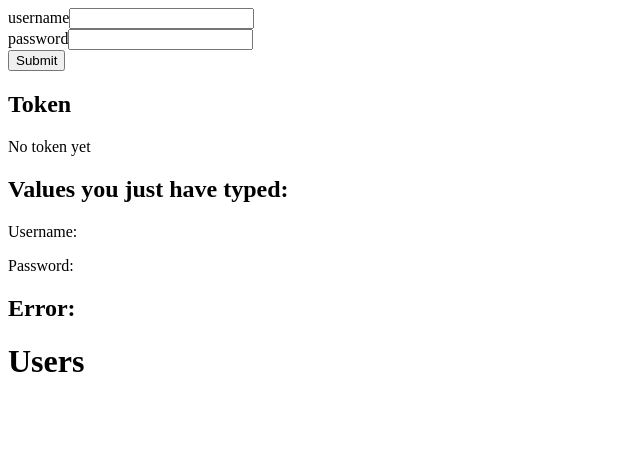
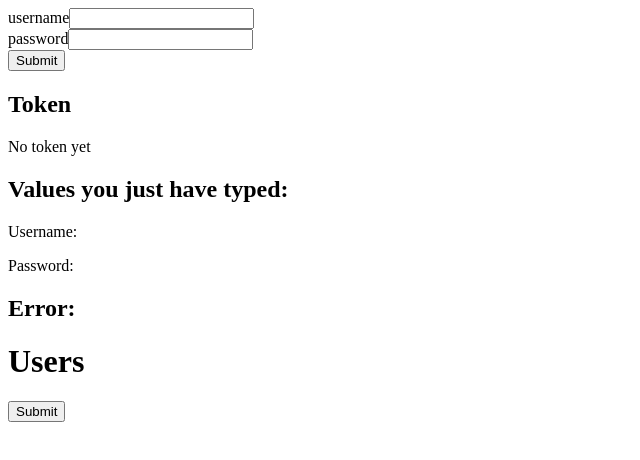
Before and after one commit to Panfi98/BrainsFrontend, a React (Vite) app: page / in a window 1280 px wide. Shown: the top 460 px of the page, without its empty margins (0-640 px from the left). Built offline with nearby package versions, Linux system fonts and the light colour scheme.

Commit message:
UpdaitedFail

```diff
--- a/src/User/MainUser.jsx
+++ b/src/User/MainUser.jsx
@@ -15,10 +15,9 @@ export const User = ({ authToken }) => {
         <div className={'User'}>
             <h1>Users</h1>
             <div className='GetAllUsers'>
-                <GetAllUsers users={users} setUsers={setUsers} />
+                <SubmitButton onClick={loadUsers} />
             </div>
             <div className='GetUserById'>
-
             </div>
         </div>
     );
```
